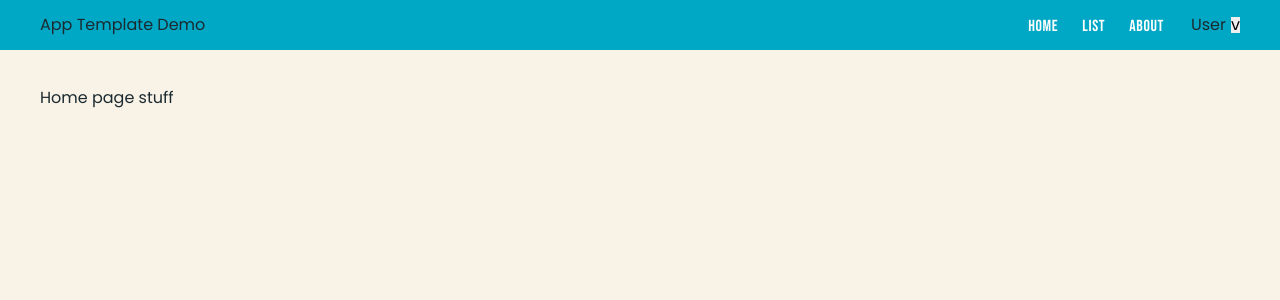
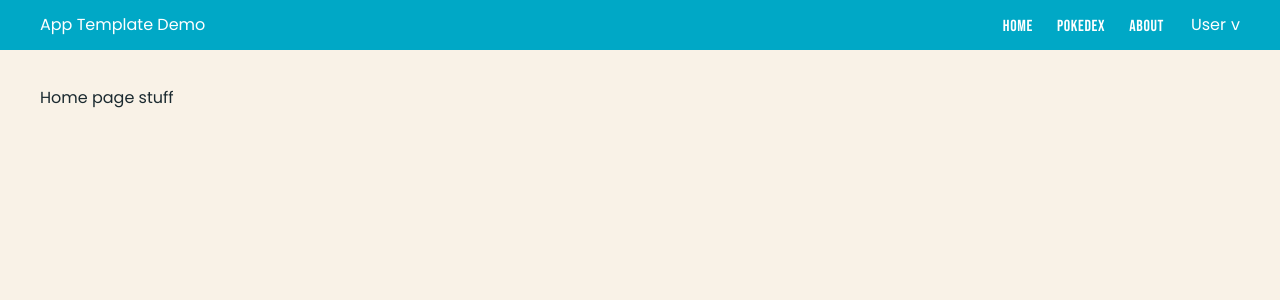
Before and after one commit to IACheifetz/ReactTemplateDemo, a React app: page / in a window 1280 px wide. Shown: the top 300 px of the page. Built offline with nearby package versions, Linux system fonts and the light colour scheme.

Commit message:
adjusted css for header navication and user and navigation jsx, added blank files in pokedex folder

```diff
--- a/src/components/Page/Header/Header.css
+++ b/src/components/Page/Header/Header.css
@@ -1,14 +1,16 @@
 .Header {
   --header-height: 35px;
-  @media (min-width: 750px) {
+  @media (min-width: 700px) {
     --header-height: 50px;
   }
 
   position: sticky;
   top: 0;
-  background: var(--header-color);
   padding-right: var(--padding);
   height: var(--header-height);
+
+  background: var(--header-color);
+  color: var(--white-color);
 
   display: grid;
   grid-template-columns: auto 1fr auto;
@@ -20,7 +22,7 @@
     justify-self: end;
   }
 
-  @media (min-width: 750px) {
+  @media (min-width: 700px) {
     padding-left: var(--padding);
 
     .MenuContainer {
--- a/src/components/Page/Header/Navigation.css
+++ b/src/components/Page/Header/Navigation.css
@@ -4,7 +4,7 @@
   gap: 10px;
   align-items: flex-start;
 
-  @media (min-width: 750px) {
+  @media (min-width: 700px) {
     flex-direction: row;
   }
 
--- a/src/components/Page/Header/Navigation.jsx
+++ b/src/components/Page/Header/Navigation.jsx
@@ -5,7 +5,7 @@ export default function Navigation() {
   return (
     <nav className={styles.Navigation}>
       <NavLink to="/">Home</NavLink>
-      <NavLink to="list">List</NavLink>
+      <NavLink to="pokedex">Pokedex</NavLink>
       <NavLink to="about">About</NavLink>
     </nav>
   );
--- a/src/components/Page/Header/User.css
+++ b/src/components/Page/Header/User.css
@@ -5,11 +5,16 @@
   align-items: center;
   gap: 5px;
 
+  button {
+    color: var(--white-color);
+    background: transparent;
+  }
+
   .UserMenu {
     position: absolute;
     top: 100%;
-      right: 0;
-      background: lightsteelblue;
+    right: calc(var(--padding) * -1);
+    background: darkgrey;
     display: grid;
     width: max-content;
     padding: var(--padding);
```
Also changed, not shown: src/components/Pokedex/Pokedex.css (added), src/components/Pokedex/Pokedex.jsx (added), src/components/Pokedex/PokemonList.css (added), src/components/Pokedex/PokemonList.jsx (added), src/components/Pokedex/Search.css (added), src/components/Pokedex/Search.jsx (added). Lines whose indentation alone changed are shown as unchanged.
